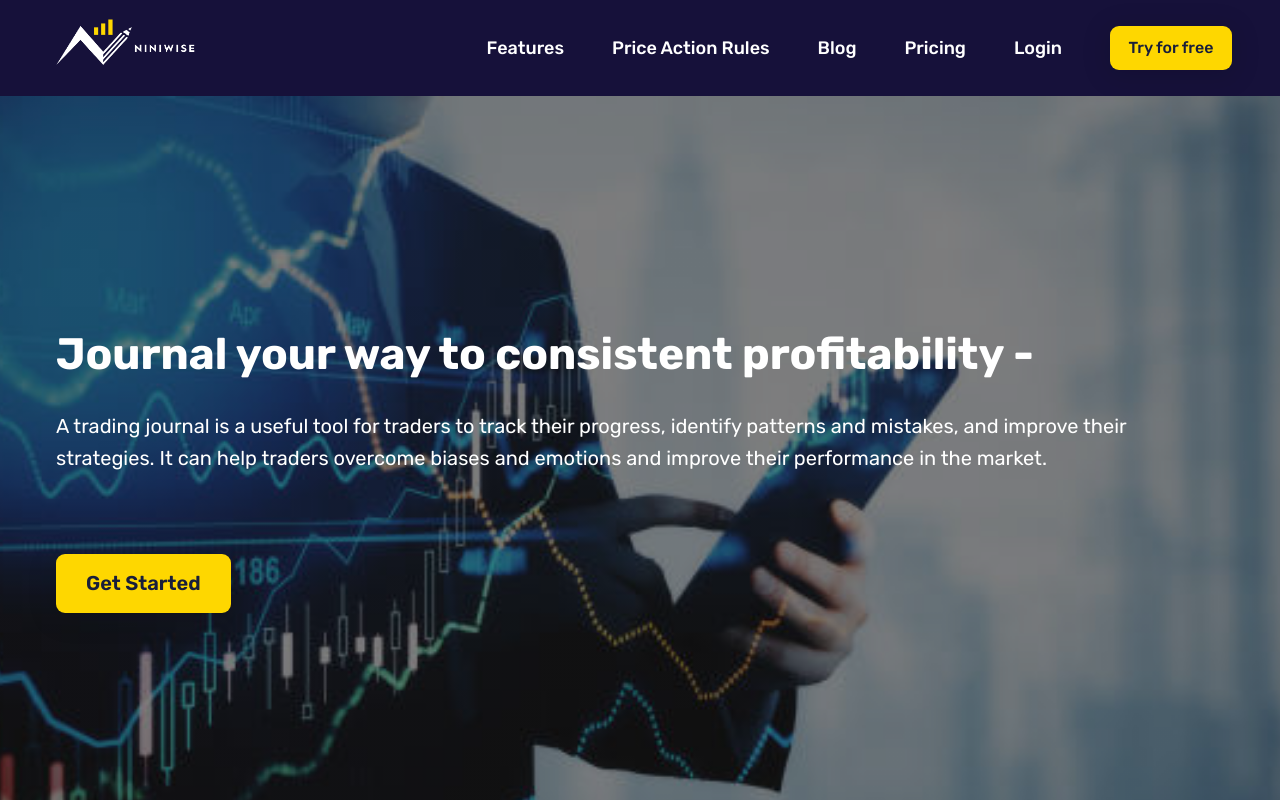
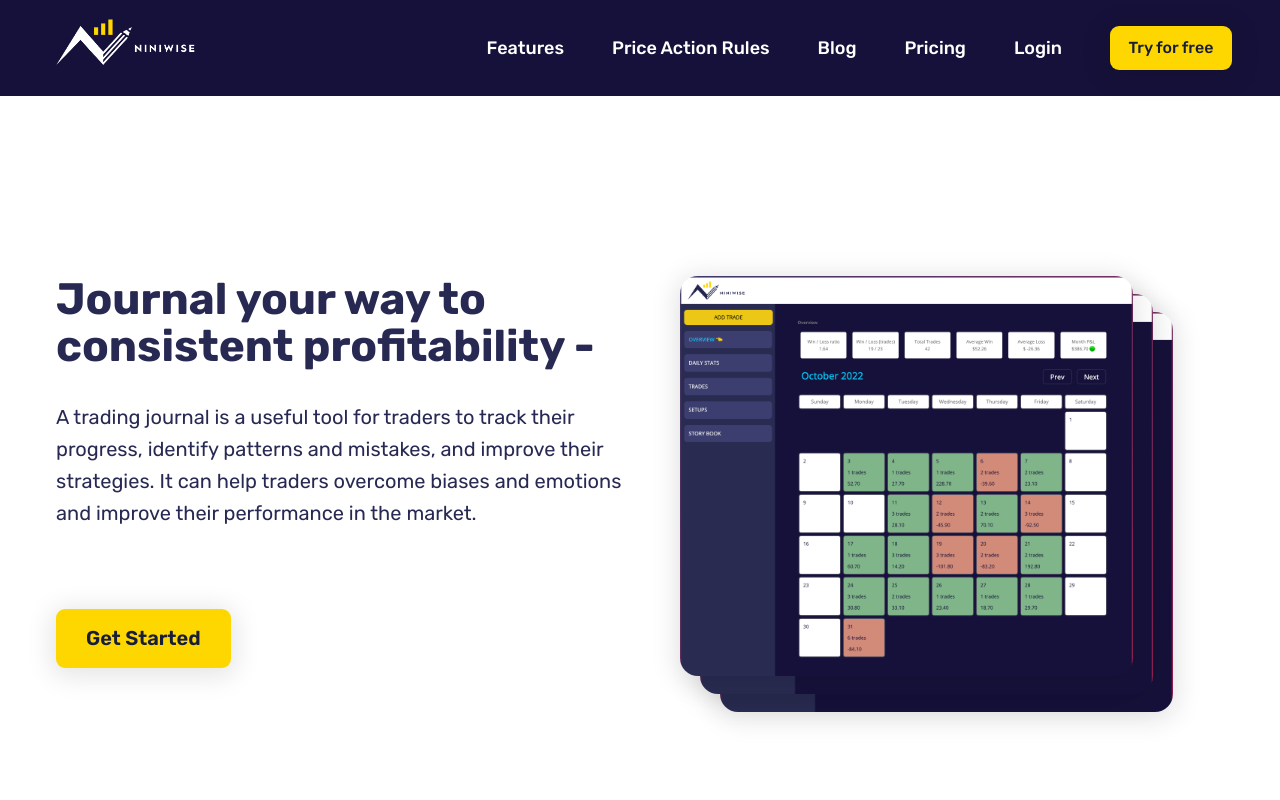
Before and after one commit to olufemi424/niniwise-promo, a React (Create React App) app: page /#/ in a window 1280 px wide. Shown: the top 800 px of the page. Built offline with nearby package versions, Linux system fonts and the light colour scheme.

Commit message:
PROMO-114 ~ exploring new home hero section

```diff
--- a/src/pages/Home.js
+++ b/src/pages/Home.js
@@ -1,26 +1,51 @@
 // import niniwiseImage1 from "../assets/app-home.png";
 import niniwiseImage1 from "../assets/app-home1.png";
-import backgroundImage from "../assets/backgrounds/home-hero.jpeg";
 import ButtonCta from "../components/ButtonCta";
-import HomeHero from "../components/HeroSection";
 import Benefits from "../components/Benefits";
 import Footer from "../components/Footer";
 import ReviewCard from "../components/ReviewCard";
 
 const Home = () => {
-    const homeHeroData = {
-        backgroundImage: backgroundImage,
-        title: "Journal  your way to consistent profitability -",
-        description: "A trading journal is a useful tool for traders to track their progress, identify patterns and mistakes, and improve their strategies. It can help traders overcome biases and emotions and improve their performance in the market."
-    }
     return (
         <main className="home">
-            <HomeHero
+            {/* <HomeHero
                 background={homeHeroData.backgroundImage}
                 title={homeHeroData.title}
                 description={homeHeroData.description}
                 getStartedButtonisEnabled={true}
-            />
+            /> */}
+            <section className="home-landing">
+                <div className="container">
+                    <div className="home-landing__info">
+                        <h2 className="home-landing__info-title">
+                            Journal your way to consistent profitability -
+                        </h2>
+                        <p className="home-landing__info-text">
+                            A trading journal is a useful tool for traders to track their progress, identify patterns and mistakes, and improve their strategies. It can help traders overcome biases and emotions and improve their performance in the market.
+                        </p>
+                         <ButtonCta />
+                    </div>
+                    <div className="home-landing__info">
+                        <div className="home-landing__img-container">
+                            <img
+                                className="home-landing-img image-1"
+                                src={ niniwiseImage1 }
+                                alt="Niniwise journal"
+                            />
+                            <img
+                                className="home-landing-img image-2"
+                                src={ niniwiseImage1 }
+                                alt="Niniwise journal"
+                            />
+                            <img
+                                className="home-landing-img image-3"
+                                src={ niniwiseImage1 }
+                                alt="Niniwise journal"
+                            />
+                        </div>
+                    </div>
+                </div>
+            </section>
             <div className="home__img-container">
                 <img
                     className="home__img-image"
--- a/src/styles/_home.scss
+++ b/src/styles/_home.scss
@@ -1,4 +1,90 @@
 .home {
+    &-landing {
+        height: 80rem;
+        position: relative;
+
+        .container {
+            align-items: center;
+            display: flex;
+            height: 100%;
+            justify-content: center;
+            margin: auto;
+            padding-inline: 1.6rem;
+            width: 100%;
+
+            @media (min-width: 576px){
+                max-width: 1200px;
+            }
+        }
+
+        &__info {
+            color: var(--color-primary);
+            // flex: 1;
+            position: relative;
+            width: 50%;
+
+            @media only screen and (max-width: $bp-medium) {
+                // text-align: center;
+                // margin: 4.8rem;
+            }
+
+            @media only screen and (max-width: $bp-small) {
+                // margin: 2.4rem;
+            }
+
+            &-title {
+                font-size: 4.4rem;
+                line-height: 1.05;
+                margin-block: 3.2rem;
+            }
+
+            &-text {
+                font-size: 2rem;
+                line-height: 1.6;
+            }
+
+            @media only screen and (max-width: $bp-medium) {
+                width: 100%;
+            }
+
+            &:nth-child(2) {
+                @media only screen and (max-width: $bp-medium) {
+                    display: none;
+                }
+            }
+        }
+
+        &__img-container {
+            position: absolute;
+            top: -22rem;
+            left: 4rem;
+        }
+
+        &-img {
+            height: 40rem;
+            border-radius: 1.8rem;
+            object-fit: contain;
+            position: absolute;
+            box-shadow: var(--shadow-light);
+
+            &.image-1 {
+                top: 3.6rem;
+                left: 4rem;
+            }
+
+            &.image-2 {
+                top: 1.8rem;
+                left: 2rem;
+            }
+
+            &.image-3 {
+                top: 0;
+                left: 0;
+            }
+        }
+    }
+
+
     &-hero {
         background-position: center;
         background-repeat: no-repeat;
```
